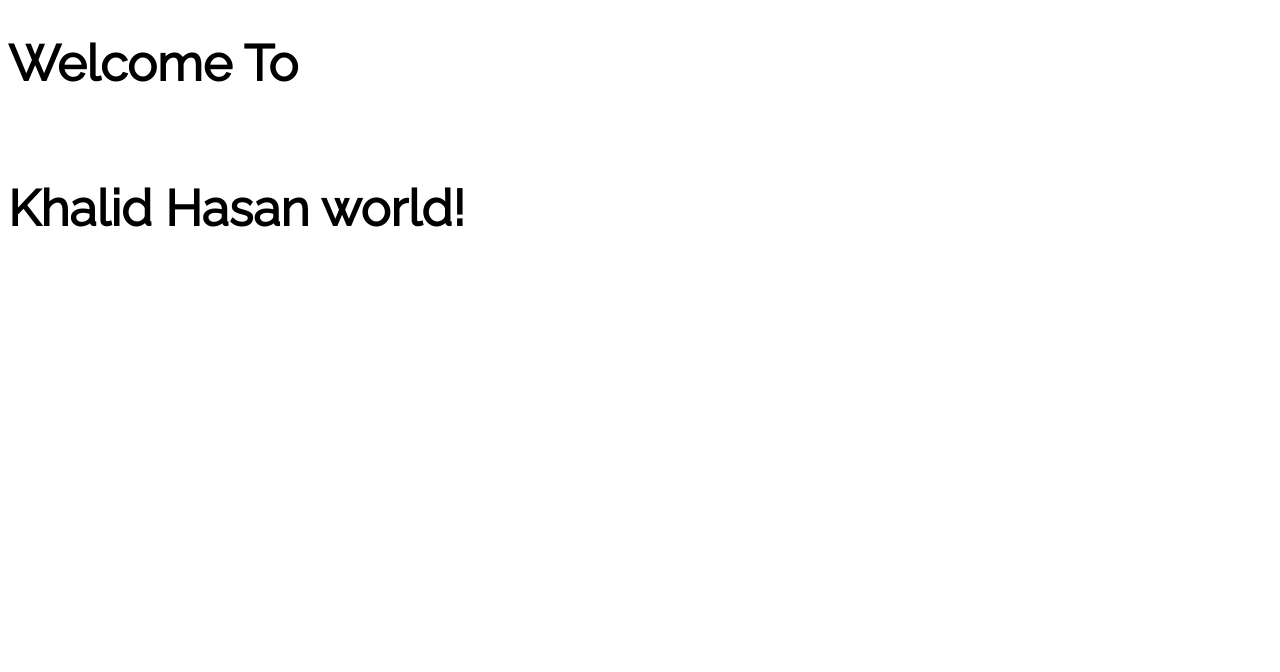
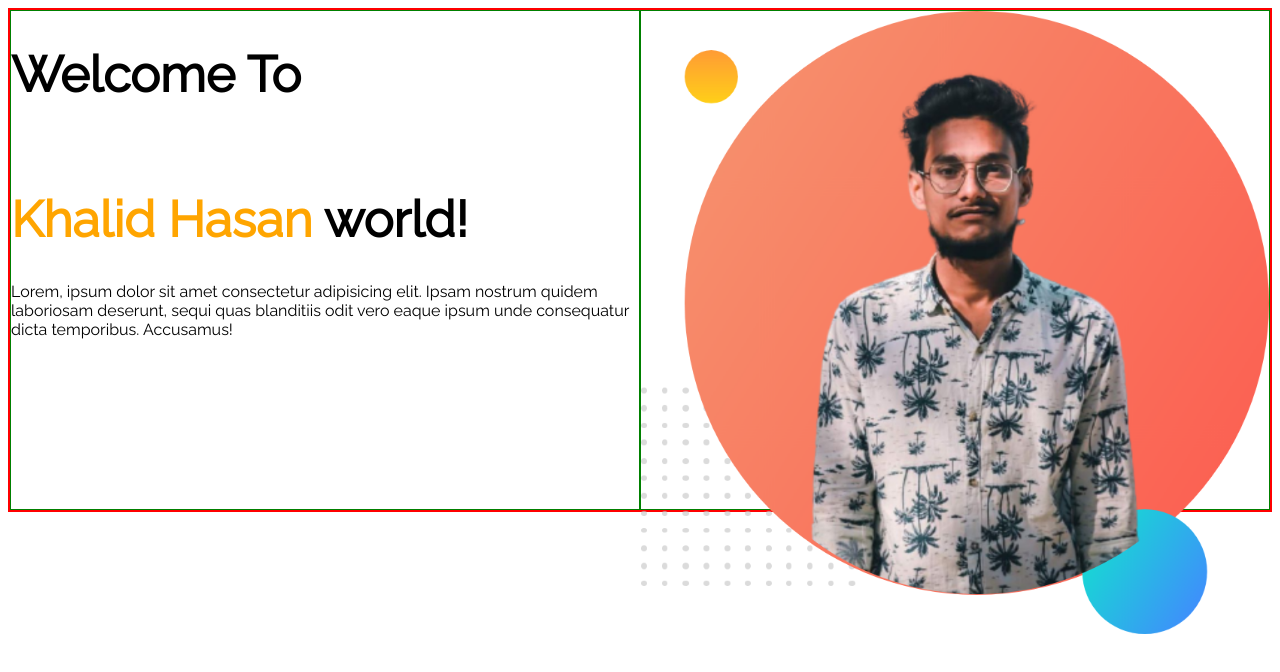
Before and after one commit to ThisIsKhalid/Portfolio-Website, a plain HTML site: page index.html in a window 1280 px wide. Drawn offline with Linux system fonts and the light colour scheme.

Commit message:
complete first section

```diff
--- a/index.html
+++ b/index.html
@@ -10,7 +10,15 @@
     <title>My Portfolio</title>
 </head>
 <body>
-    <h1>Welcome To</h1><br>
-    <h1><span>Khalid Hasan </span>world!</h1>
+    <div class="header">
+        <div class="h-article">
+            <h1>Welcome To</h1><br>
+            <h1><span class="orange-color">Khalid Hasan </span>world!</h1>
+            <p>Lorem, ipsum dolor sit amet consectetur adipisicing elit. Ipsam nostrum quidem laboriosam deserunt, sequi quas blanditiis odit vero eaque ipsum unde consequatur dicta temporibus. Accusamus!</p>
+        </div>
+        <div class="h-article">
+            <img src="images/khalid-port.png" alt="">
+        </div>
+    </div>
 </body>
 </html>
--- a/style.css
+++ b/style.css
@@ -5,3 +5,21 @@ body {
 h1 {
     font-size: 50px;
 }
+.orange-color {
+    color: orange;
+}
+
+/* header */
+
+.header {
+    border: 2px solid red;
+    display: flex;
+    height: 500px;
+}
+.h-article {
+    border: 1px solid green;
+    width: 50%;
+}
+.h-article img {
+    width: 100%;
+}
```
